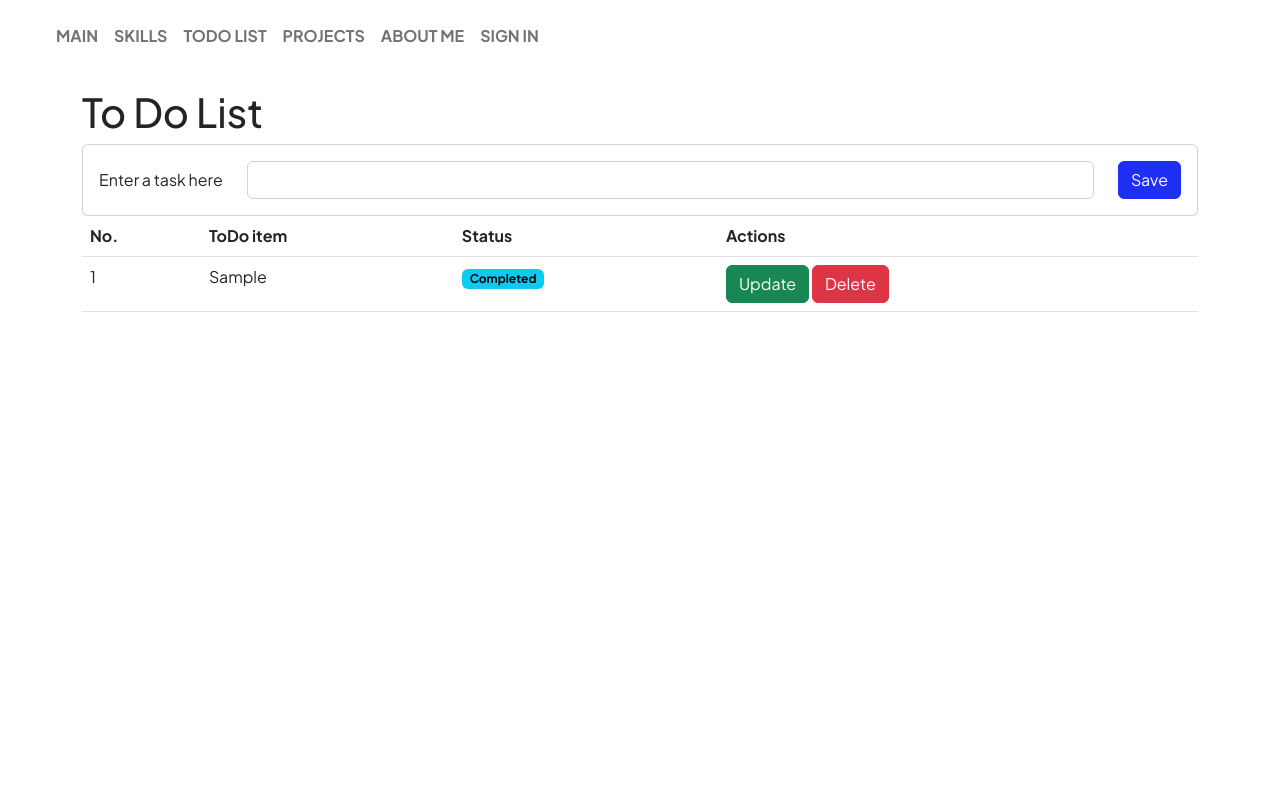
After one commit to yevklim/PNU__web.py, a Flask app: page /todos in a window 1280 px wide. The commit adds this page. Run offline with Flask 3, Linux system fonts and the light colour scheme; tables that the repository leaves empty hold one stand-in row (values such as "Sample post"); some libraries are stand-ins or nearby versions.

Commit message:
Lab 6: added ToDo List

```diff
--- a/klymentovskyi_project/app/forms.py
+++ b/klymentovskyi_project/app/forms.py
@@ -38,3 +38,11 @@ class ChangePasswordForm(FlaskForm):
                                          EqualTo("new_password", "Passwords must match")
                                      ])
     submit = SubmitField("Change")
+
+class ToDoForm(FlaskForm):
+    task = StringField("Enter a task here",
+                       validators=[
+                           Length(max=80),
+                           DataRequired(message="This field is required.")
+                       ])
+    submit = SubmitField("Save")
--- a/klymentovskyi_project/app/templates/_form_macros.html
+++ b/klymentovskyi_project/app/templates/_form_macros.html
@@ -12,6 +12,32 @@
   <div class="mb-3">
     <label for="{{ field.id }}" class="form-label"> {{ field.label.text }} </label>
     <div class="input-group has-validation">
+      <input
+        type="{% if field.type == 'StringField' %}text{% elif field.type == 'PasswordField' %}password{% endif %}"
+        class="form-control {% if field.errors.__len__() > 0 %} is-invalid {% endif %}"
+        name="{{ field.name }}"
+        id="{{ field.id }}"
+        aria-describedby="{{ field.id }}-feedback"
+      />
+      {% if field.errors %}
+        <div id="{{ field.id }}-feedback" class="invalid-feedback">
+          <ul>
+            {% for error in field.errors %}
+              <li> {{ error }} </li>
+            {% endfor %}
+          </ul>
+        </div>
+      {% endif %}
+    </div>
+  </div>
+{% endmacro %}
+
+{% macro render_text_input_horizontal(field) %}
+  <div class="row">
+    <div class="col-auto">
+      <label for="{{ field.id }}" class="col-form-label"> {{ field.label.text }} </label>
+    </div>
+    <div class="col-auto flex-grow-1 has-validation">
       <input
         type="{% if field.type == 'StringField' %}text{% elif field.type == 'PasswordField' %}password{% endif %}"
         class="form-control {% if field.errors.__len__() > 0 %} is-invalid {% endif %}"
@@ -56,7 +82,7 @@
 {% endmacro %}
 
 {% macro render_submit(field) %}
-  <div class="mb-3">
+  <div class="">
     <input
       class="btn btn-primary"
       type="submit"
--- a/klymentovskyi_project/app/templates/base_nav.html
+++ b/klymentovskyi_project/app/templates/base_nav.html
@@ -1,6 +1,7 @@
 {% set menu = [
   { "name": "Main", "url": url_for("home"), "visible": true },
   { "name": "Skills", "url": url_for("skills"), "visible": true },
+  { "name": "ToDo List", "url": url_for("todos"), "visible": true },
   { "name": "Projects", "url": url_for("projects"), "visible": true },
   { "name": "About me", "url": url_for("about"), "visible": true },
   { "name": "Info", "url": url_for("info"), "visible": session.__contains__("username") },
--- /dev/null
+++ b/klymentovskyi_project/app/templates/todos.html
@@ -0,0 +1,51 @@
+{% extends "base.html" %}
+{% from "_form_macros.html" import render_field, render_text_input_horizontal %}
+
+{% block page_title %} ToDo List {% endblock %}
+
+{% block page_body %}
+<h1>To Do List</h1>
+<div class="card mx-auto">
+    <div class="card-body">
+        <form class="row" method="POST" action="{{ url_for('todo_add') }}" novalidate>
+            {{ form.csrf_token }}
+            <div class="col-auto flex-grow-1">
+                {{ render_text_input_horizontal(form.task) }}
+            </div>
+            <div class="col-auto">
+                {{ render_field(form.submit) }}
+            </div>
+        </form>
+    </div>
+</div>
+<table class="table">
+    <thead>
+        <tr class="vertical-center">
+            <th>No.</th>
+            <th>ToDo item</th>
+            <th>Status</th>
+            <th>Actions</th>
+        </tr>
+    </thead>
+    <tbody>
+        {% for todo in todo_list %}
+        <tr class="vertical-center">
+            <td>{{ todo.id }}</td>
+            <td> {{ todo.task }}</td>
+            <td>
+                {% if not todo.completed %}
+                    <span class="badge text-bg-primary">In progress</span>
+                {% else %}
+                    <span class="badge text-bg-info">Completed</span>
+                {% endif %}
+            </td>
+            <td>
+                <a class="btn btn-success" href="{{ url_for('todo_update', todo_id=todo.id) }}">Update</a>
+                <a class="btn btn-danger" href="{{ url_for('todo_delete', todo_id=todo.id) }}">Delete</a>
+            </td>
+        </tr>
+        {% endfor %}
+    </tbody>
+</table>
+
+{% endblock %}
--- a/klymentovskyi_project/app/views.py
+++ b/klymentovskyi_project/app/views.py
@@ -6,9 +6,7 @@ from flask import request, render_template, redirect, url_for, session, make_res
 from app.data import skills_list, projects_list
 system_info = f"{uname().sysname} {uname().release} {uname().machine}"
 
-from app import app
-from app import forms
-from app import credentials
+from app import app, db, forms, models, credentials
 
 def _save_user_session(username, remember):
     print(f"remember {remember}")
@@ -138,3 +136,40 @@ def clearcookies():
         response.delete_cookie(cookie)
     flash("Deleted all cookies", "success")
     return response
+
+@app.route('/todos', methods=["GET"])
+def todos():
+    form = forms.ToDoForm()
+    todo_list = models.ToDo.query.all()
+    return render_template("todos.html", form=form, todo_list=todo_list)
+
+@app.route('/todo-add', methods=["POST"])
+def todo_add():
+    form = forms.ToDoForm()
+
+    if form.validate_on_submit():
+        task = form.task.data
+        todo = models.ToDo(task=task, completed=False)
+        db.session.add(todo)
+        db.session.commit()
+        flash(f"Added \"{task}\" to the ToDo list", "success")
+    else:
+        flash("Invalid input for a ToDo item", "danger")
+
+    return redirect(url_for("todos"))
+
+@app.route('/todo-update/<int:todo_id>')
+def todo_update(todo_id):
+    todo = models.ToDo.query.get_or_404(todo_id)
+    todo.completed = not todo.completed
+    db.session.commit()
+    flash(f"Updated \"{todo.task}\"", "success")
+    return redirect(url_for("todos"))
+
+@app.route('/todo-delete/<int:todo_id>')
+def todo_delete(todo_id):
+    todo = models.ToDo.query.get_or_404(todo_id)
+    db.session.delete(todo)
+    db.session.commit()
+    flash(f"Deleted \"{todo.task}\"", "success")
+    return redirect(url_for("todos"))
```
Also changed, not shown: klymentovskyi_project/app/__init__.py (+13 -0 lines), klymentovskyi_project/app/models.py (added, +8 -0 lines).
